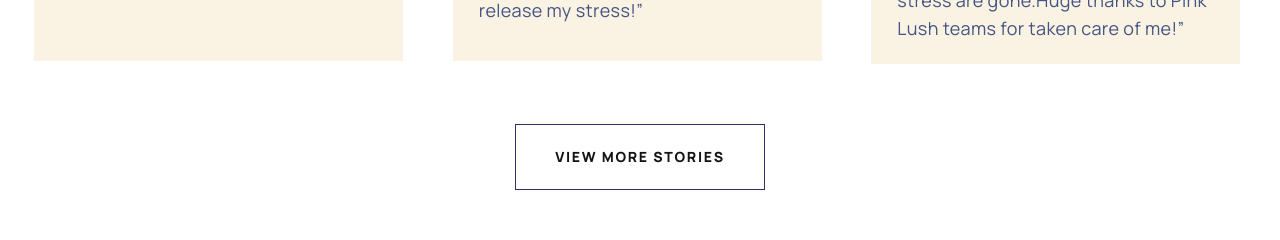
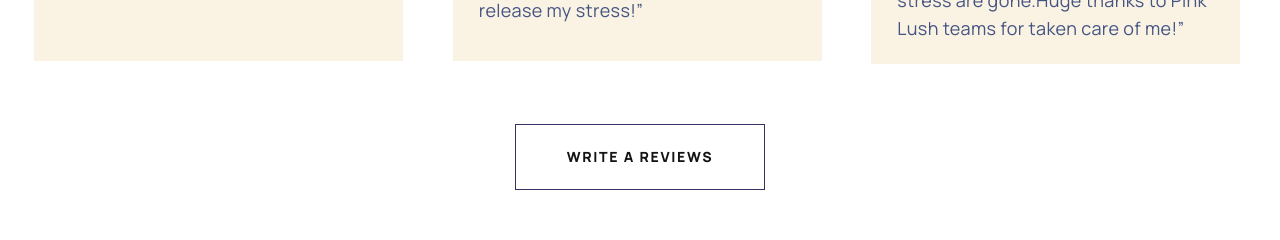
Before and after one commit to rhyss17/WebDreamcraft, a React (Create React App) app: page /customerreviews in a window 1280 px wide. Shown: the part 1700-1940 px from the top of the page. Built offline with nearby package versions, Linux system fonts and the light colour scheme; a web font is replaced by a local one.

Commit message:
Write A Rewiew Button

```diff
--- a/src/pages/CustomerReviews/index.js
+++ b/src/pages/CustomerReviews/index.js
@@ -322,7 +322,7 @@ const CustomerReviewsPage = () => {
               size="xl"
               variant="outline"
             >
-              VIEW MORE STORIES
+              Write A Reviews
             </Button>
           </div>
         </div>
```
